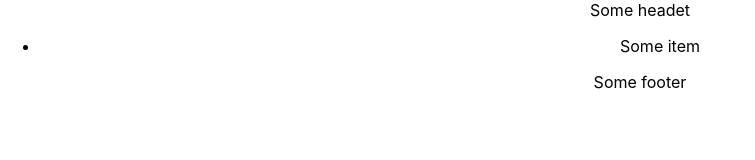
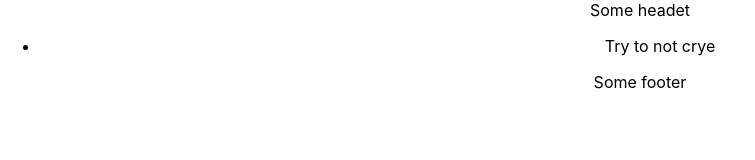
Before and after one commit to Qlif/my-app, a React (Create React App) app: page / in a window 1280 px wide. Shown: the top 160 px of the page, without its empty margins (0-755 px from the left). Built offline with nearby package versions, Linux system fonts and the light colour scheme; data requests are answered from the project's data file.

Commit message:
Works but not correctly

```diff
--- a/src/App.js
+++ b/src/App.js
@@ -12,9 +12,10 @@ import Main from './components/main/Main.js';
 function App() {
 
 const [data, resivData] = useState('');
+const main = Main(data);
 
-
-useEffect( ()=> {Axios.get('http://localhost:3001/posts')
+useEffect( ()=> {
+  Axios.get('http://localhost:3001/posts')
     .then(function (response) {
       // handle success
       resivData(response.data);
@@ -28,15 +29,17 @@ useEffect( ()=> {Axios.get('http://localhost:3001/posts')
       // always executed
     });
 
-}, [data]);
+}, []);
 
-console.log(data);
+//console.log(data);
+
+
 
   return (
     <div className="App">
-      <Header/>
-      <Main/>
-      <Footer/>
+      <Header />
+      {main}
+      <Footer />
     </div>
   );
 }
--- a/src/components/main/Main.js
+++ b/src/components/main/Main.js
@@ -3,12 +3,13 @@ import React from 'react';
 //components
 import Todolist from '../todolist/TodoList.js'
 
-function Main (){
+function Main (data){
+  const todolist = Todolist (data);
+  //console.log("From main");
+  //console.log(data);
   return(
-    <main>
-          <Todolist/>
-    </main>
-  )
+    todolist
+  );
 }
 
 export default Main;
--- a/src/components/todolist/TodoList.js
+++ b/src/components/todolist/TodoList.js
@@ -1,11 +1,18 @@
 import React from 'react';
 import TodoListItem from '../todolistitem/TodoListItem.js'
 
-function TodoList(){
-  return(
-    <ul>
-      <TodoListItem/>
-    </ul>
+function TodoList(data){
+
+    let todoListItems = [];
+
+  for(let item of data){
+    todoListItems = TodoListItem(item);
+    //console.log(item);
+  }
+return(
+  <ul>
+    {todoListItems}
+  </ul>
   );
 }
 
--- a/src/components/todolistitem/TodoListItem.js
+++ b/src/components/todolistitem/TodoListItem.js
@@ -1,10 +1,11 @@
 import React  from 'react';
 
-//const [data, setData] = >
+function TodoListItem(item){
+//console.log(data);
+let listItem = <li key={item.id.toString()}> {item.title}</li>;
 
-function TodoListItem(){
   return(
-    <li> Some item </li>
+    listItem
   );
 }
 
```
